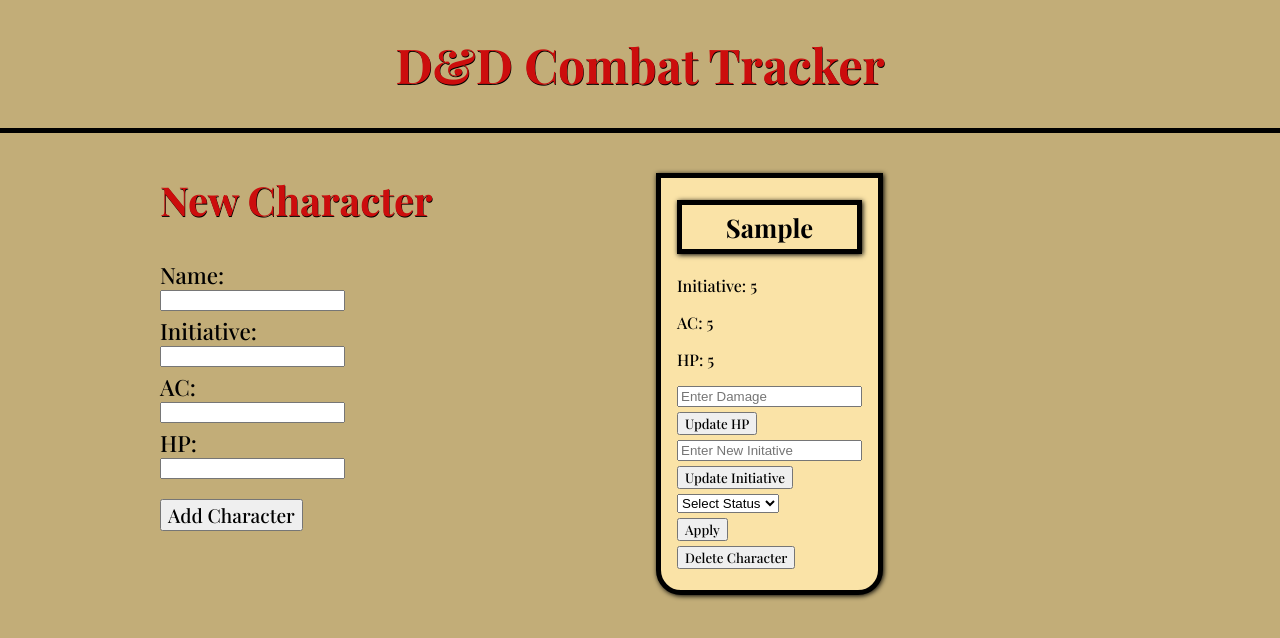
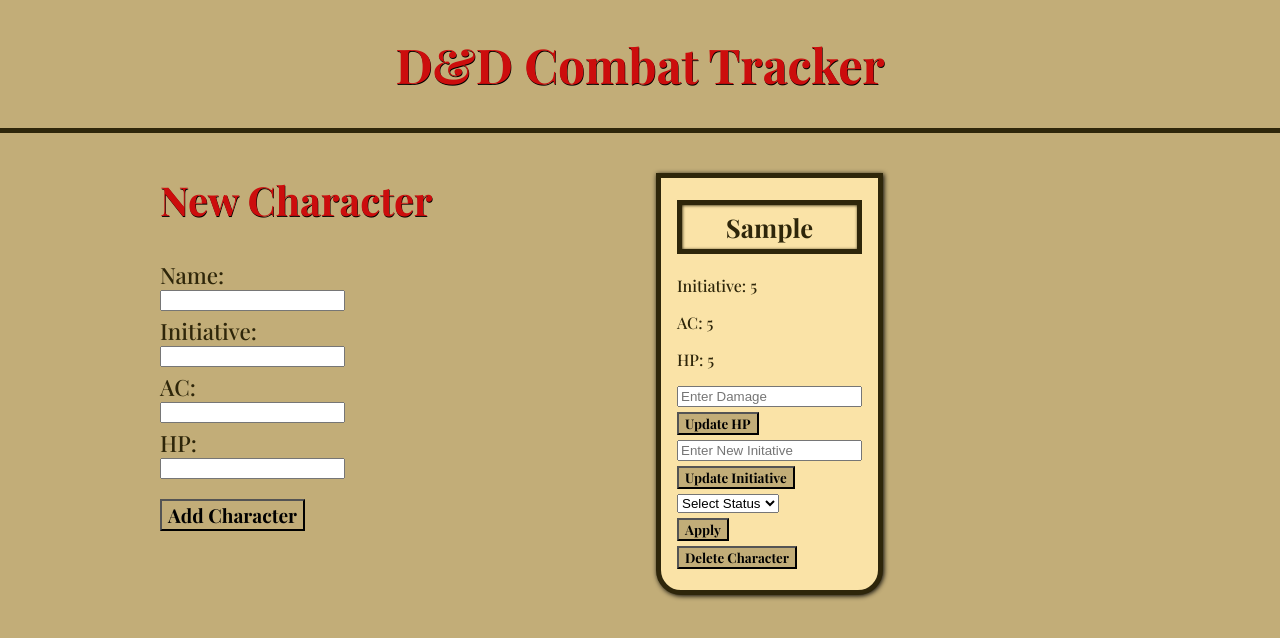
Before and after one commit to masonmohler/DnDCombatTracker, a plain HTML site: page index.html in a window 1280 px wide. Both pictures are taken after typing "Sample", "5", "5", "5" into the empty fields and a click on the button "Add Character". Drawn offline with nearby package versions, Linux system fonts and the light colour scheme.

Commit message:
Finished updating styling

```diff
--- a/assets/style.css
+++ b/assets/style.css
@@ -26,11 +26,12 @@ body {
   margin: 0;
   font-family: "Playfair Display", serif;
   background-color: #c2ad78;
+  color: #2e260a;
 }
 
 header {
   text-align: center;
-  border-bottom: 5px solid;
+  border-bottom: 5px solid #2e260a;
   font-size: 24px;
 }
 
@@ -53,6 +54,14 @@ button {
   display: inline;
   font-family: "Playfair Display", serif;
   margin-bottom: 5px;
+  background-color: #c2ad78;
+  font-weight: bold;
+  transition: .3s;
+}
+
+button:hover {
+  background-color: #2e260a;
+  color: #c2ad78;
 }
 
 #characterForm {
@@ -90,7 +99,7 @@ button {
 .character-card {
   padding: 1rem;
   padding-top: 0;
-  border: 5px solid #000;
+  border: 5px solid #2e260a;
   border-radius: 0 0 25px 25px;
   box-shadow: 1px 1px 5px #000;
   background-color: #fae3a7;
@@ -98,8 +107,8 @@ button {
 
 .character-card h2 {
   text-align: center;
-  border: 5px solid #000;
+  border: 5px solid #2e260a;
   padding: 5px;
-  box-shadow: 1px 1px 5px #000;
+  box-shadow: inset 0.5px 0.5px 3px;
   font-size: 1.6rem;
 }
```
